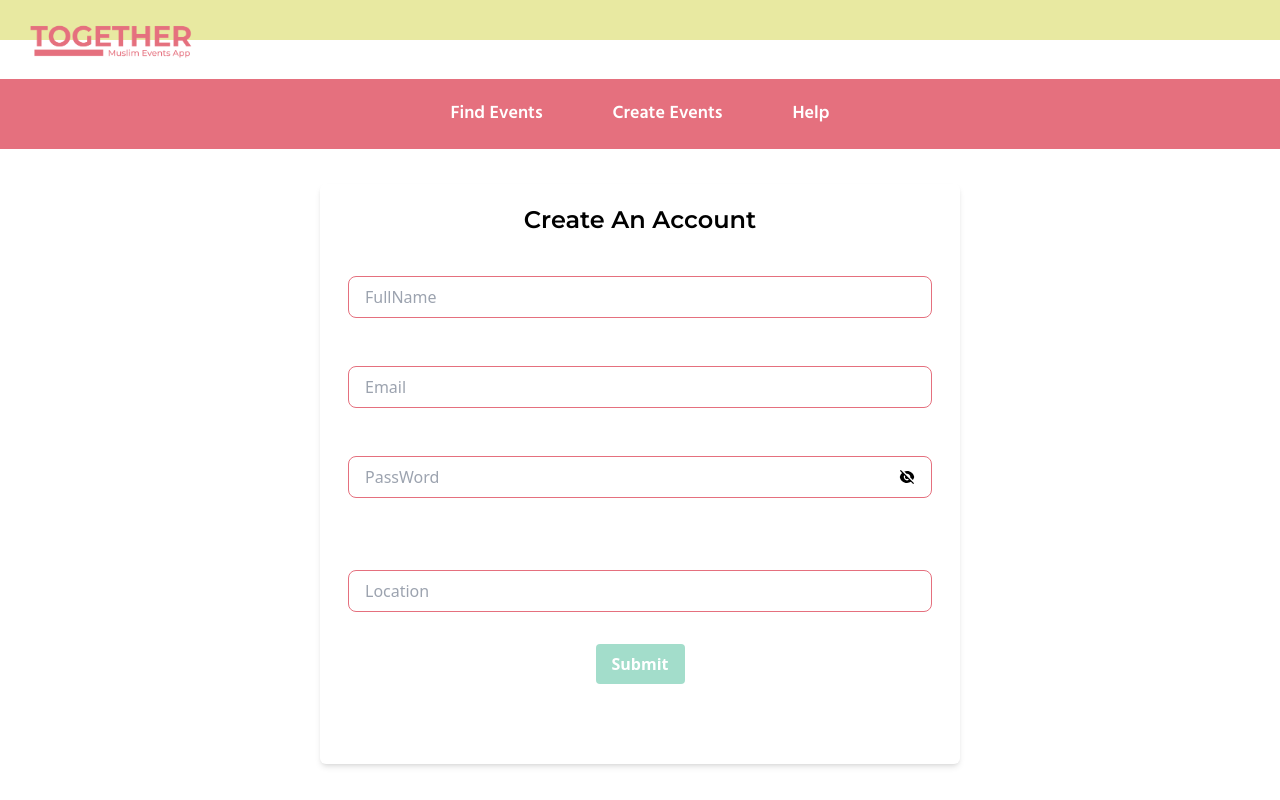
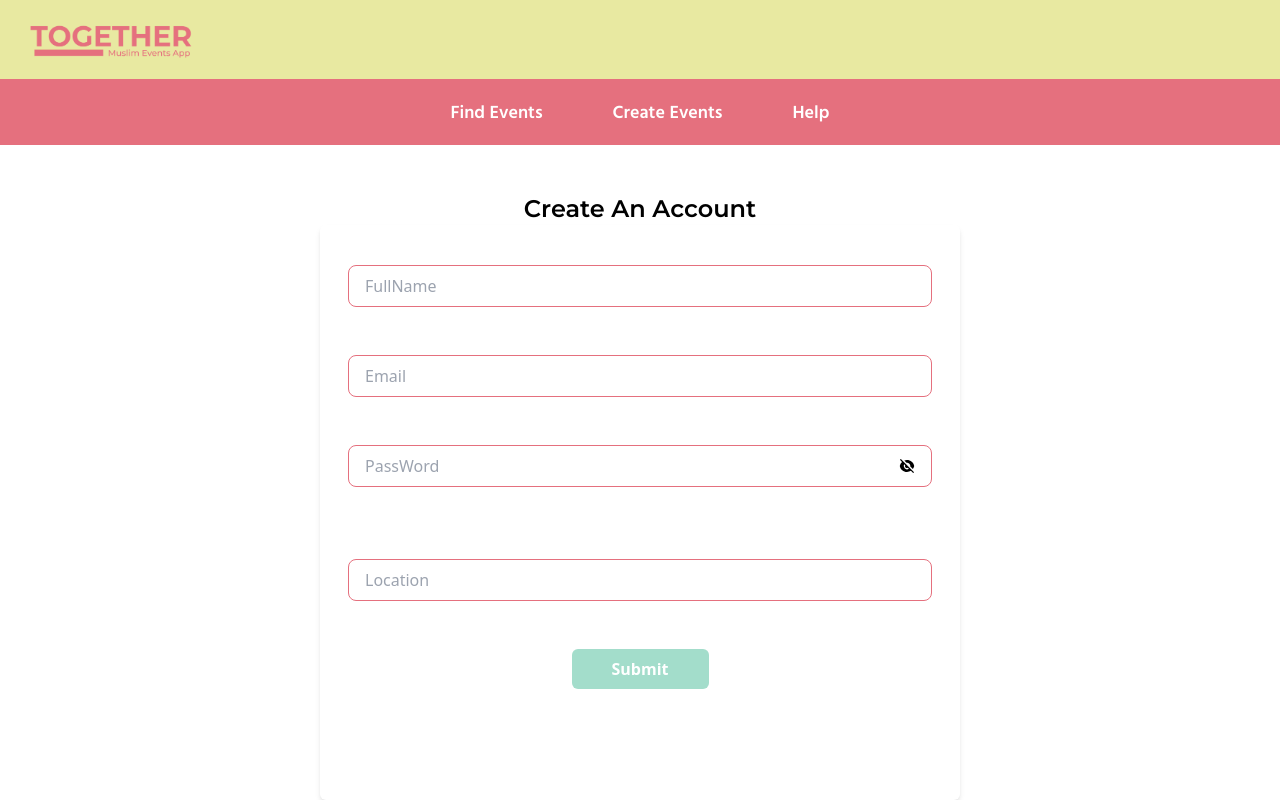
Before and after one commit to Tech-Sisters/hackathon23-team1, a Next.js app: page /signup-form in a window 1280 px wide. Built offline with nearby package versions, Linux system fonts and the light colour scheme.

Commit message:
fix header

```diff
--- a/pages/signup-form.js
+++ b/pages/signup-form.js
@@ -1,7 +1,8 @@
 import React from "react";
-import {useState} from "react";
+import { useState } from "react";
 import Input from "../components/input";
 import Header from "@/components/ui/header";
+import Layout from "@/components/ui/layout";
 
 const Signup = () => {
   const [signPayload, setSignPayload] = useState({
@@ -19,9 +20,10 @@ const Signup = () => {
   };
 
   return (
-    <div>
-      <Header />
-      <form className="signup-form mx-auto p-7 py-20 border-r-white w-1/2 rounded-md shadow-md justify-left relative z-10 mt-36">
+    <main className="flex h-screen flex-col items-center bg-yellow">
+      <Layout />
+      <section className=" bg-white justify-center flex flex-wrap mt-[105px]  h-full w-full ">
+        <form className="signup-form mx-auto p-7 border-r-white w-1/2 rounded-md shadow-md justify-center relative z-10 mt-20">
           <h1 className="text-center text-2xl mb-10 mt-[-60px] font-700 font-montserrat text-black ">
             Create An Account
           </h1>
@@ -67,7 +69,7 @@ const Signup = () => {
             </div>
             <div className="flex items-center justify-center">
               <button
-              className="bg-turquoise hover:bg-yellow text-white font-bold py-2 px-4 rounded focus:outline-none focus:shadow-outline"
+                className="bg-turquoise hover:bg-yellow text-white font-bold px-10 py-1 rounded-md mx-4 mt-4 h-10 focus:outline-none focus:shadow-outline"
                 type="button"
               >
                 Submit
@@ -75,7 +77,8 @@ const Signup = () => {
             </div>
           </div>
         </form>
-    </div>
+      </section>
+    </main>
   );
 };
 
```
Lines whose indentation alone changed are shown as unchanged.
